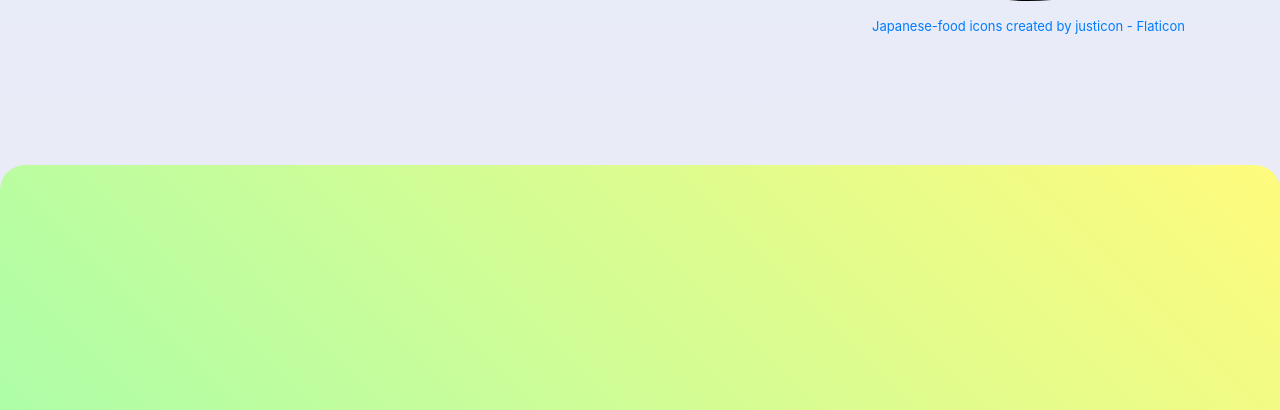
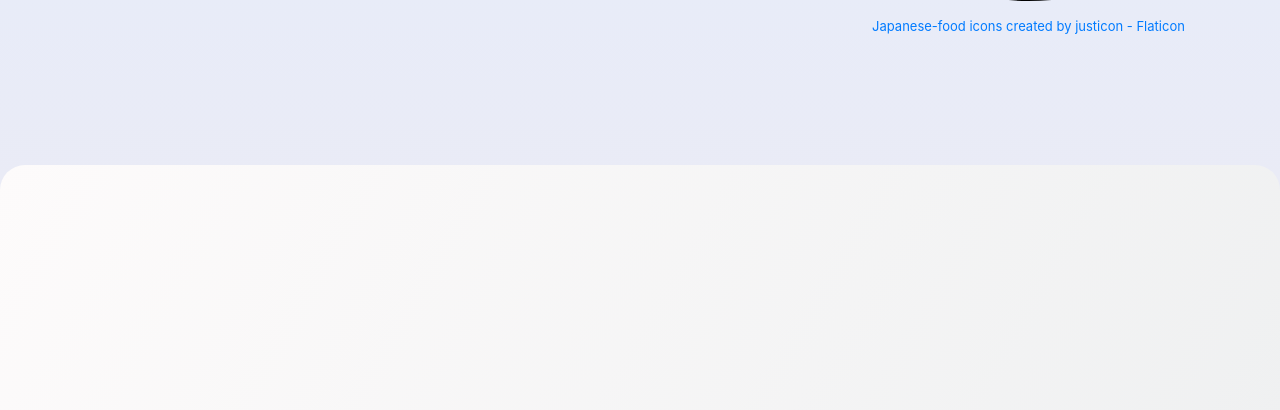
Before and after one commit to tthmung/DjangoProfile, a Django app: page / in a window 1280 px wide. Shown: the part 561-971 px from the top of the page. Run offline with Django 4.2, Linux system fonts and the light colour scheme; some libraries are stand-ins or nearby versions.

Commit message:
Gradient changes on home page

```diff
--- a/templates/home.html
+++ b/templates/home.html
@@ -95,17 +95,17 @@
         }
 
         .about2 {
-            background-color: #85FFBD;
-            background-image: linear-gradient(45deg, #85FFBD 0%, #FFFB7D 100%);
+            background-image: linear-gradient(120deg, #fdfbfb 0%, #ebedee 100%);
         }
 
         .first {
             border-color: black;
         }
 
-        body {
+        #bgc {
             background-image: linear-gradient(to top, #f3e7e9 0%, #e3eeff 99%, #e3eeff 100%);
         }
+    }
 
     @media (min-width: 1600px) {
 
@@ -214,7 +214,7 @@
 
 </style>
 
-<body>
+<body id="bgc">
     <div class="d-flex flex-column flex-sm-row justify-content-center align-items-center screen pb-md-5">
         <div class="mr-sm-5 pr-sm-5">
             <h1 class="content-title">
--- a/templates/work.html
+++ b/templates/work.html
@@ -78,7 +78,7 @@
                     <div class="carousel-inner" style="width: 400px;">
                         {% for img in item.exp_pics.all %}
                         <div class=" carousel-item {% if forloop.first %} active{% endif %}">
-                            <img class="d-block w-100"
+                            <img class="d-block w-100"z
                                 src="{% if img is not None and img.pictures is not None %}{{img.pictures.url}}{% else %}{% static 'mysite/imagenotfound.png' %}{% endif %}"
                                 class="img-fluid" alt=""
                                 style="height: 400px; border: 1px solid black; border-radius: 20px; object-fit: contain;">
```
